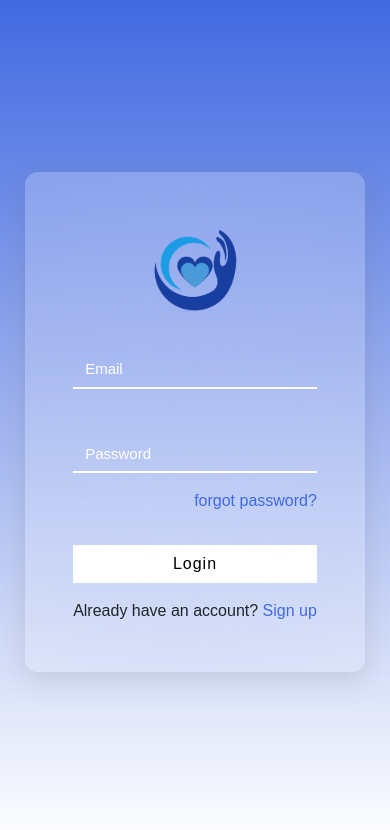
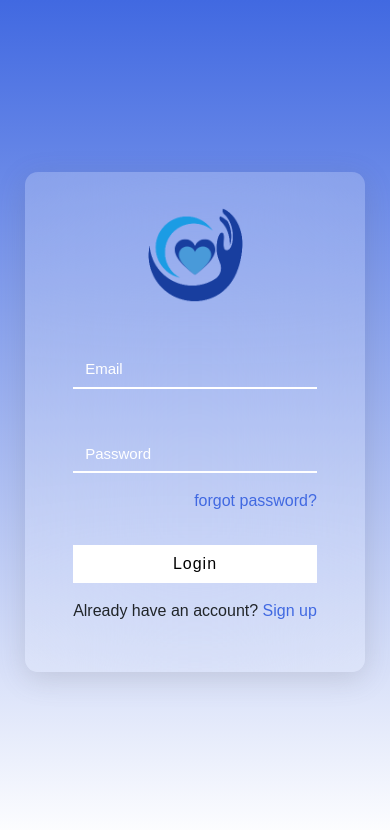
Before and after one commit to AsTeriaa09/react-bootstrap-login, a React (Create React App) app: page / in a window 390 px wide. Shown: the top 830 px of the page. Built offline with nearby package versions, Linux system fonts and the light colour scheme.

Commit message:
4th commit

```diff
--- a/src/Styles/Login.css
+++ b/src/Styles/Login.css
@@ -33,8 +33,8 @@ body {
   width: 450px;
 }
 .right-col img{
-  height: 200px;
-  width: 200px;
+  height: 230px;
+  width: 230px;
   /* margin-bottom: -20px; */
   display: none;
 }
@@ -66,6 +66,7 @@ body {
   border-radius: 0;
   outline: none;
   overflow: none;
+  color: #fff;
 }
 ::placeholder {
   color: #fff !important;
@@ -100,6 +101,8 @@ color: royalblue;
  }
  .right-col img{
 display: inline;
-margin-bottom: -20px;
+position: relative;
+bottom: 30px;
+margin-bottom: -50px;
  }
 }
```
